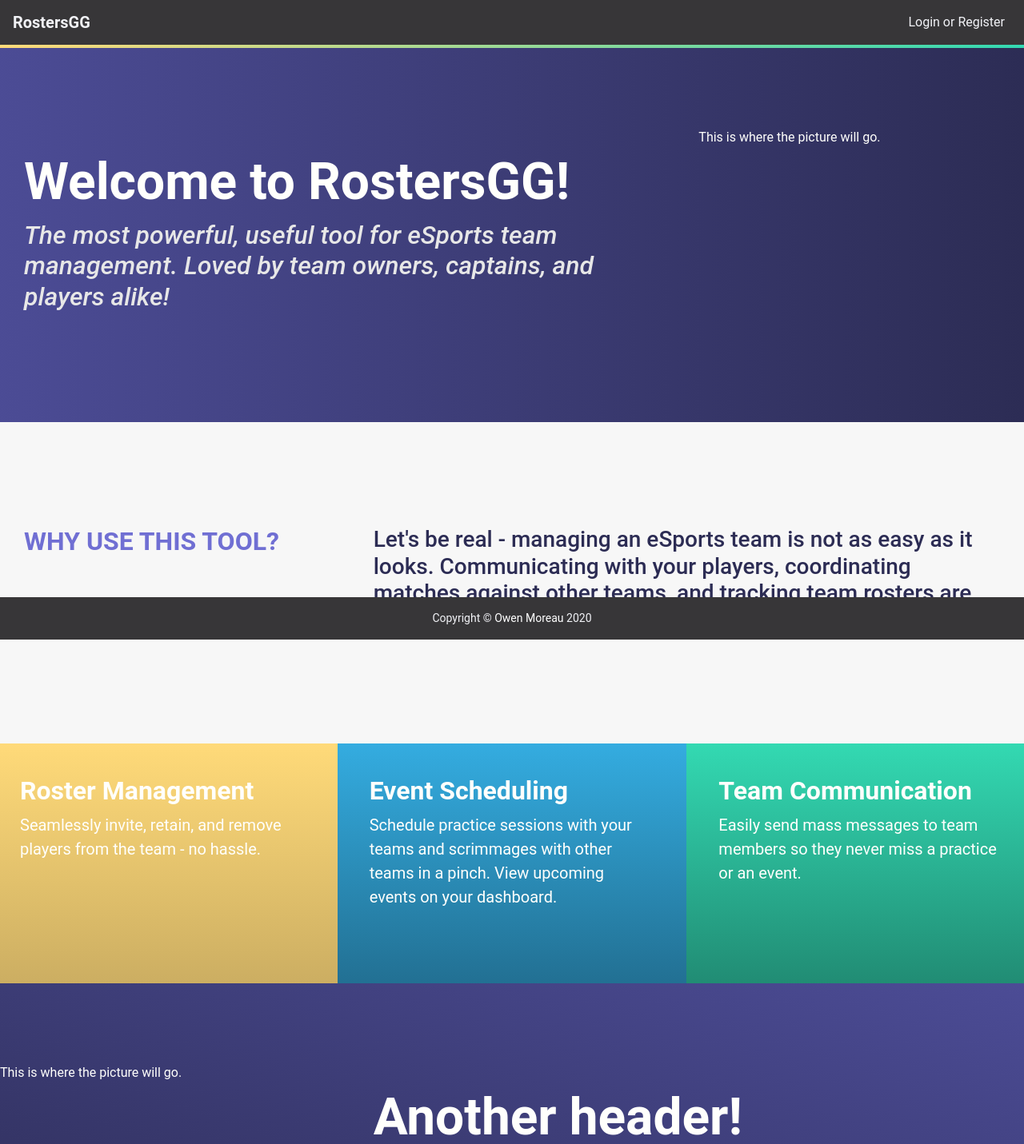
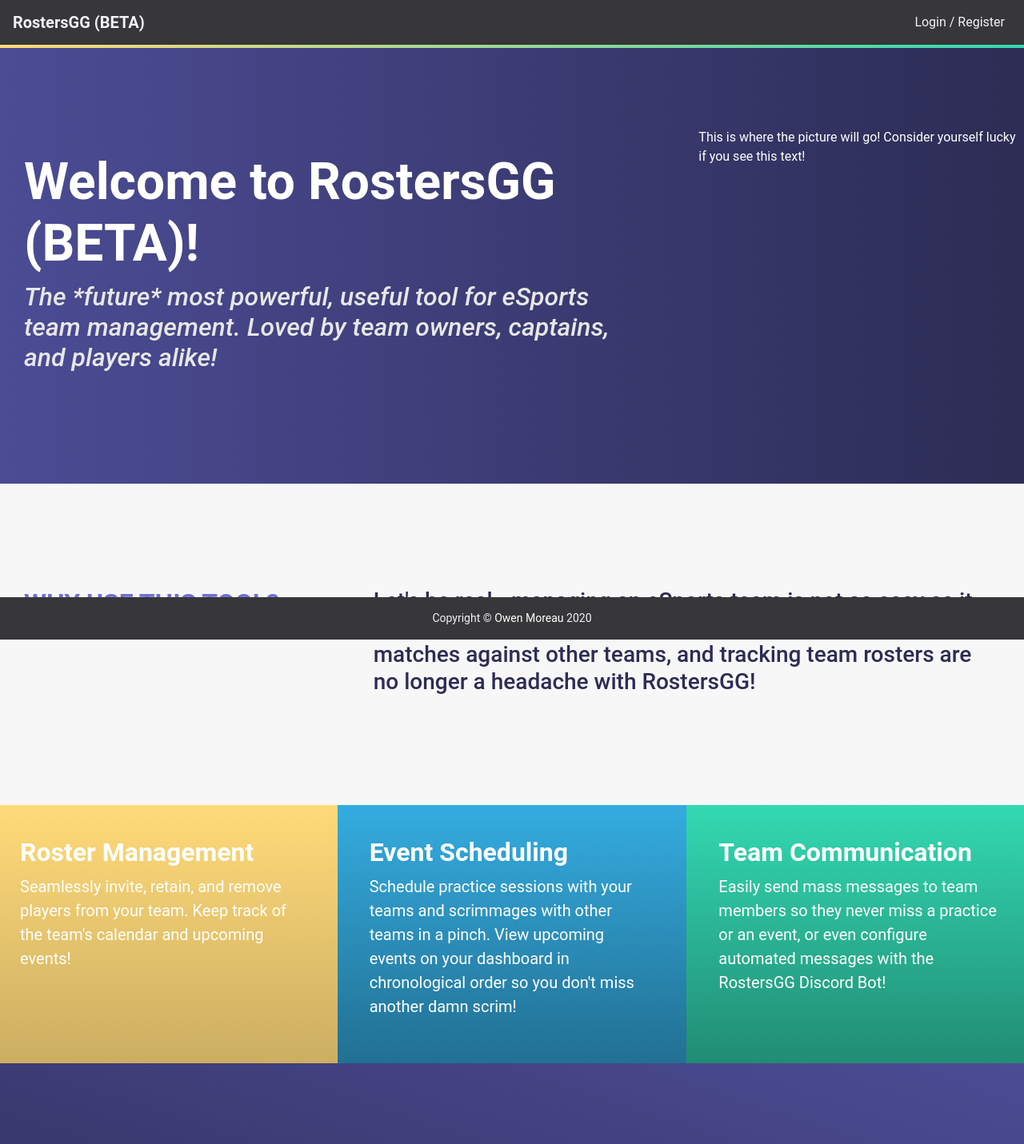
Before and after one commit to Yuanionrings/RostersGG-1, a React (Create React App) app in the folder client/: page / in a window 1280 px wide. Shown: the top 1431 px of the page at 80% size. Built offline with nearby package versions, Linux system fonts and the light colour scheme.

Commit message:
BETA related changes

```diff
--- a/client/src/components/layout/Landing.js
+++ b/client/src/components/layout/Landing.js
@@ -14,15 +14,15 @@ class Landing extends Component {
                   <Row className="row-padding-lg purple-bg-1">
                     <Col sm={8} xs={12}>
                       <div className="text-field">
-                        <h1>Welcome to RostersGG!</h1>
+                        <h1>Welcome to RostersGG (BETA)!</h1>
                         <h3>
-                          The most powerful, useful tool for eSports team management. Loved
+                          The *future* most powerful, useful tool for eSports team management. Loved
                           by team owners, captains, and players alike!
                         </h3>
                       </div>
                     </Col>
                     <Col sm={4} xs={6}>
-                      <p>This is where the picture will go.</p>
+                      <p>This is where the picture will go! Consider yourself lucky if you see this text!</p>
                     </Col>
                   </Row>
 
@@ -48,7 +48,8 @@ class Landing extends Component {
                       <div className="text-field-sm">
                         <h3>Roster Management</h3>
                         <p>
-                          Seamlessly invite, retain, and remove players from the team - no hassle.
+                          Seamlessly invite, retain, and remove players from your team. Keep track
+                          of the team's calendar and upcoming events!
                         </p>
                       </div>
                     </Col>
@@ -56,7 +57,9 @@ class Landing extends Component {
                       <div className="text-field-sm">
                         <h3>Event Scheduling</h3>
                         <p>
-                          Schedule practice sessions with your teams and scrimmages with other teams in a pinch. View upcoming events on your dashboard.
+                          Schedule practice sessions with your teams and scrimmages with other teams in
+                          a pinch. View upcoming events on your dashboard in chronological order so you
+                          don't miss another damn scrim!
                         </p>
                       </div>
                     </Col>
@@ -64,7 +67,8 @@ class Landing extends Component {
                       <div className="text-field-sm">
                         <h3>Team Communication</h3>
                         <p>
-                          Easily send mass messages to team members so they never miss a practice or an event.
+                          Easily send mass messages to team members so they never miss a practice or an event, or even
+                          configure automated messages with the RostersGG Discord Bot!
                         </p>
                       </div>
                     </Col>
@@ -72,7 +76,7 @@ class Landing extends Component {
 
                   <Row className="row-padding-lg purple-bg-2">
                     <Col sm={4} xs={6}>
-                      <p>This is where the picture will go.</p>
+                      <p>This is where ANOTHER picture will go! [Lk] is my favorite Mordhau team.</p>
                     </Col>
                     <Col sm={8} xs={12}>
                       <div className="text-field">
--- a/client/src/components/layout/NavigationBar.js
+++ b/client/src/components/layout/NavigationBar.js
@@ -12,14 +12,14 @@ let NavigationBar = (props) => {
         </Nav>
         :
         <Nav className="ml-auto">
-            <Nav.Link className="secondary-text-light" href="/login">Login or Register</Nav.Link>
+            <Nav.Link className="secondary-text-light" href="/login">Login / Register</Nav.Link>
         </Nav>
     }
 
     return (
         <div>
             <Navbar className="navbar-spec primary-bg-dark">
-                <NavbarBrand className="mr-auto secondary-text-light bold-text" href="/">RostersGG</NavbarBrand>
+                <NavbarBrand className="mr-auto secondary-text-light bold-text" href="/">RostersGG (BETA)</NavbarBrand>
                 {conditionalNavItems(props.auth)}
             </Navbar>
             <div className="navbar-divider"></div>
```
Also changed, not shown: 1 other file (tests, documents, lock files or other folders).
